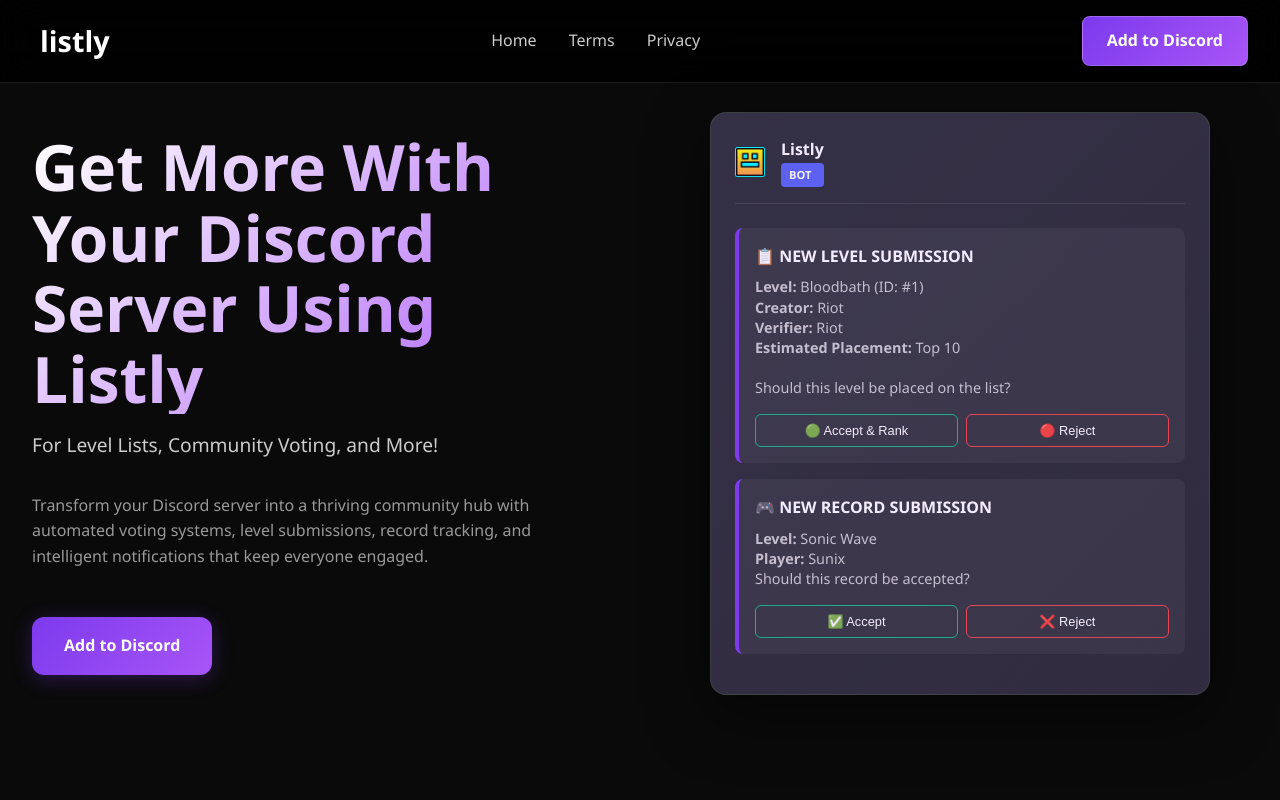
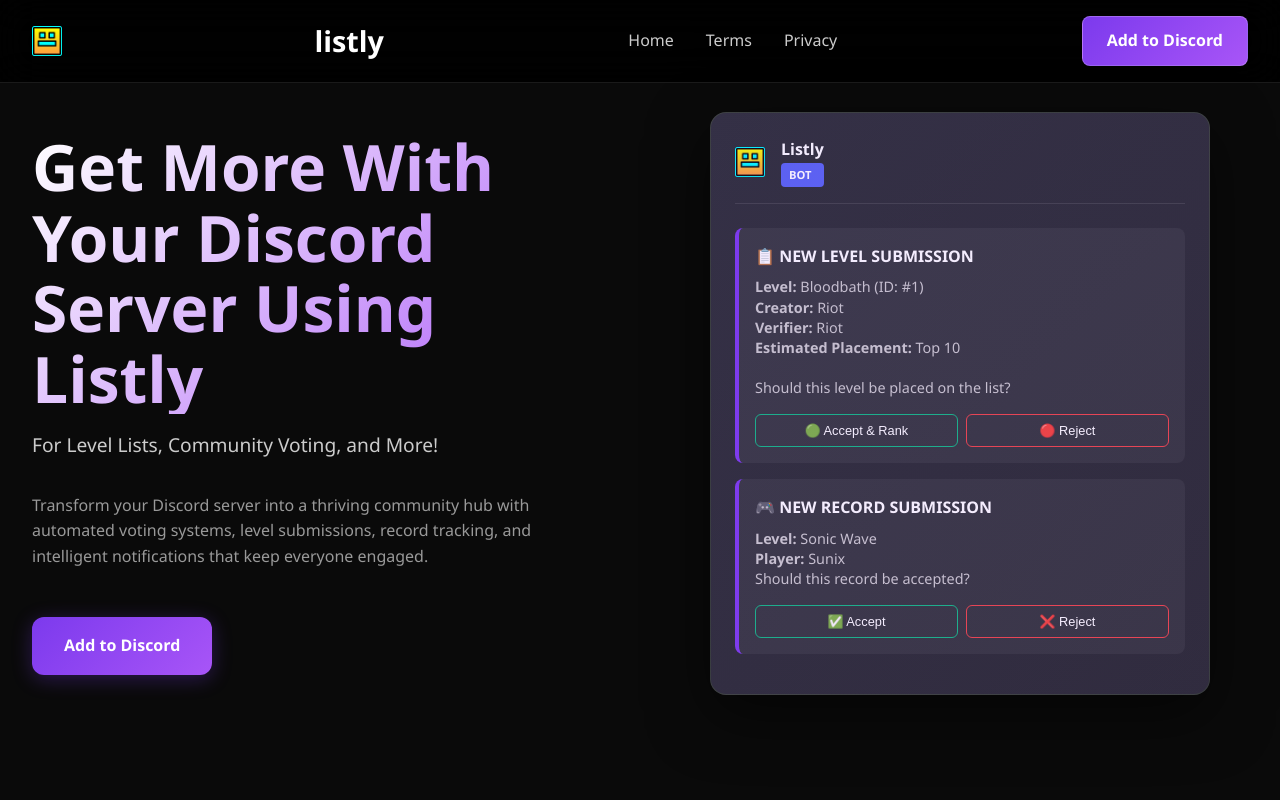
Before and after one commit to TheFluxite/listly-webpage, a plain HTML site: page index.html in a window 1280 px wide. Shown: the top 800 px of the page. Drawn offline with Linux system fonts and the light colour scheme.

Commit message:
Update index.html

```diff
--- a/index.html
+++ b/index.html
@@ -509,6 +509,7 @@
 <body>
     <nav class="navbar">
         <div class="nav-container">
+            <img src="robtop.png" width="30" height="30">
             <a class="logo" onclick="showPage('home')">listly</a>
             <ul class="nav-links">
                 <li><a onclick="showPage('home')">Home</a></li>
```
